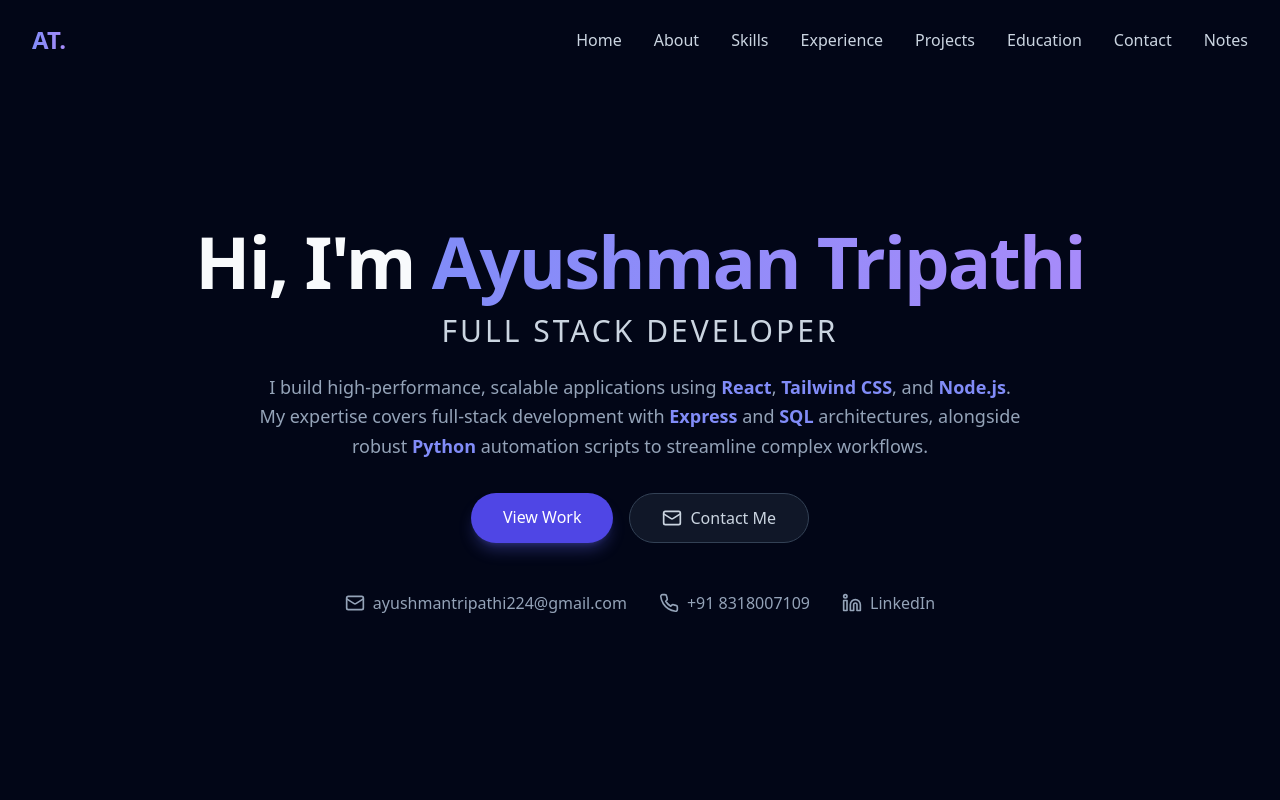
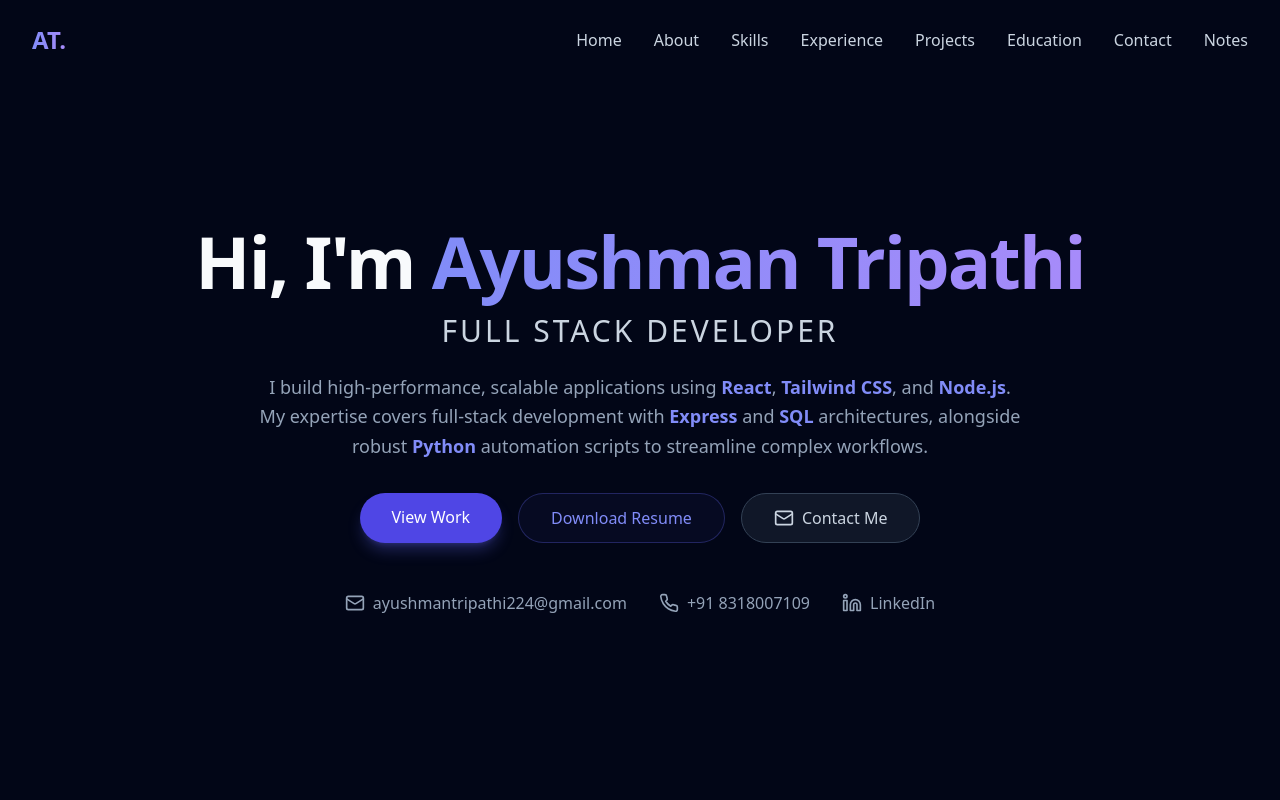
Before and after one commit to Ayushman224/ayushman-portfolio-224, a React (Vite) app: page / in a window 1280 px wide. Shown: the top 800 px of the page. Built offline with nearby package versions, Linux system fonts and the light colour scheme.

Commit message:
Fix: Added permanent Google Drive resume link as fallback for cross-device visibility

```diff
--- a/src/components/Hero.jsx
+++ b/src/components/Hero.jsx
@@ -2,8 +2,10 @@ import { useState, useEffect } from 'react';
 import { motion } from 'framer-motion';
 import { Mail, Linkedin, MapPin, Phone } from 'lucide-react';
 
+const FALLBACK_RESUME_URL = "https://drive.google.com/file/d/1ylW-F0XY-2A4fm2cT6GkBnnLQjX8YryR/view?usp=drive_link";
+
 const Hero = () => {
-  const [resumeUrl, setResumeUrl] = useState(() => localStorage.getItem('portfolio-resume-url'));
+  const [resumeUrl, setResumeUrl] = useState(() => localStorage.getItem('portfolio-resume-url') || FALLBACK_RESUME_URL);
 
   return (
     <section id="home" className="min-h-screen flex items-center justify-center pt-20 pb-10 px-4 sm:px-6 lg:px-8 relative overflow-hidden">
@@ -31,10 +33,9 @@ const Hero = () => {
             <a href="/#projects" className="px-8 py-3 rounded-full bg-indigo-600 text-white font-medium hover:bg-indigo-700 transition-colors shadow-lg shadow-indigo-500/30">
               View Work
             </a>
-            {resumeUrl && (
+            {(resumeUrl || FALLBACK_RESUME_URL) && (
               <a
-                href={resumeUrl}
-                download="Ayushman_Tripathi_Resume"
+                href={resumeUrl || FALLBACK_RESUME_URL}
                 target="_blank"
                 rel="noreferrer"
                 className="px-8 py-3 rounded-full border border-indigo-500/30 bg-indigo-500/5 text-indigo-400 font-medium hover:bg-indigo-500/10 transition-all flex items-center gap-2"
--- a/src/components/Notes.jsx
+++ b/src/components/Notes.jsx
@@ -35,8 +35,9 @@ const Notes = () => {
   );
 
   // Dashboard State (Internalized)
-  const [resumeUrl, setResumeUrl] = useState(() => localStorage.getItem('portfolio-resume-url') || '');
-  const [resumeName, setResumeName] = useState(() => localStorage.getItem('portfolio-resume-name') || '');
+  const FALLBACK_RESUME_URL = "https://drive.google.com/file/d/1ylW-F0XY-2A4fm2cT6GkBnnLQjX8YryR/view?usp=drive_link";
+  const [resumeUrl, setResumeUrl] = useState(() => localStorage.getItem('portfolio-resume-url') || FALLBACK_RESUME_URL);
+  const [resumeName, setResumeName] = useState(() => localStorage.getItem('portfolio-resume-name') || 'Ayushman_Resume.pdf');
   const [contacts, setContacts] = useState(() => {
     const saved = localStorage.getItem('portfolio-contacts');
     return saved ? JSON.parse(saved) : [];
```
